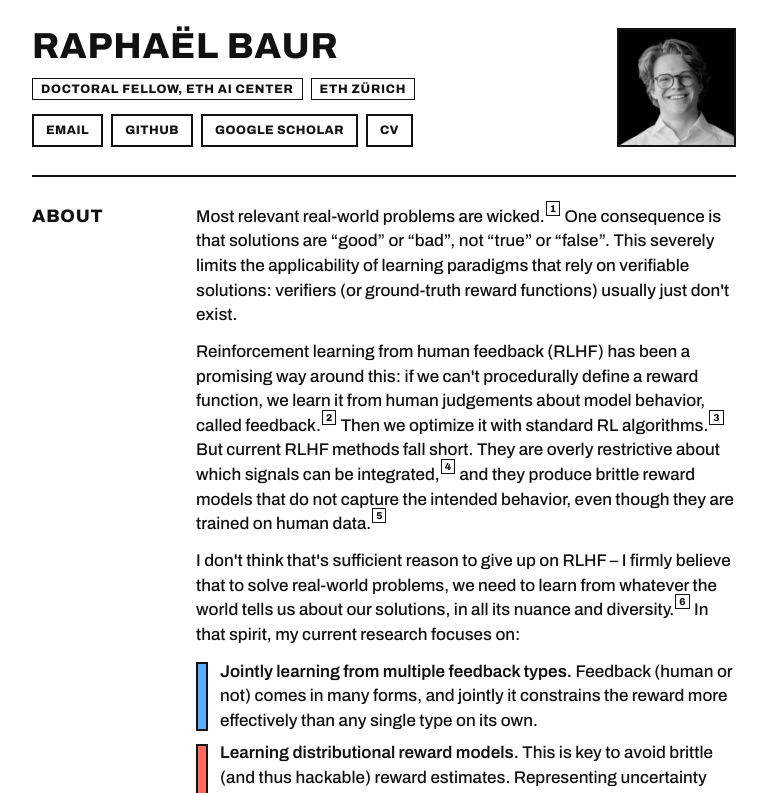
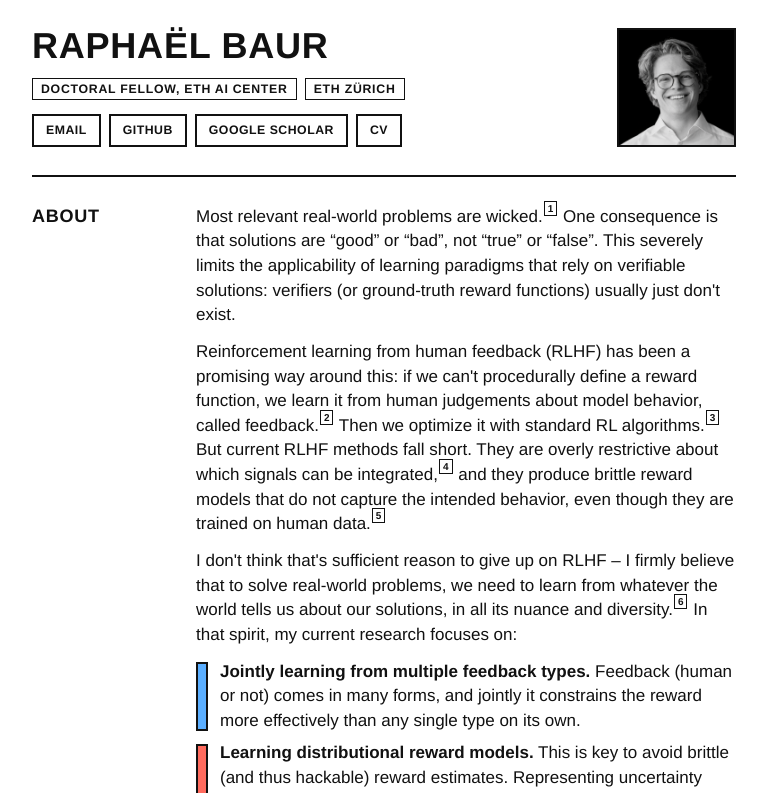
Before and after one commit to rabaur/personal-website, a Next.js app: page / in a window 1280 px wide. Shown: the top 793 px of the page, without its empty margins (256-1023 px from the left). Built offline with nearby package versions, Linux system fonts and the light colour scheme.

Commit message:
changed font

```diff
--- a/app/globals.css
+++ b/app/globals.css
@@ -4,7 +4,7 @@
 /*
   Brutalist · Swiss · Minimal — site rules.
   Follows style-kit README §1–§7: 2 px ink borders, zero radius, no shadows,
-  Archivo everywhere, uppercase tracked labels, one highlight colour per view.
+  Helvetica everywhere, uppercase tracked labels, one highlight colour per view.
   Values come from tokens.css; the web scale is the figure scale × --web-scale.
 */
 
--- a/app/layout.tsx
+++ b/app/layout.tsx
@@ -1,14 +1,8 @@
 import type { Metadata } from "next";
-import { Archivo, Barlow_Condensed, Crimson_Pro } from "next/font/google";
+import { Barlow_Condensed, Crimson_Pro } from "next/font/google";
 import { Header } from "@/components/Header";
 import { Footer } from "@/components/Footer";
 import "./globals.css";
-
-const archivo = Archivo({
-  subsets: ["latin"],
-  weight: ["500", "600", "700", "800"],
-  variable: "--font-archivo",
-});
 
 const barlowCondensed = Barlow_Condensed({
   subsets: ["latin"],
@@ -42,7 +36,7 @@ export default function RootLayout({
   return (
     <html
       lang="en"
-      className={`${archivo.variable} ${barlowCondensed.variable} ${crimsonPro.variable}`}
+      className={`${barlowCondensed.variable} ${crimsonPro.variable}`}
     >
       <body>
         <main className="board">
--- a/app/tokens.css
+++ b/app/tokens.css
@@ -1,6 +1,6 @@
 /* Brutalist / Swiss figure style — tokens. Link this file; do not hard-code values. */
 /* Copied from .claude/skills/style-kit/tokens.css. Fonts are self-hosted via next/font in app/layout.tsx,
-   which sets --font-archivo and --font-barlow-condensed on <html>. */
+   which sets --font-barlow-condensed on <html>. Body font is system Helvetica. */
 
 :root {
   /* ink & paper */
@@ -30,7 +30,7 @@
   --shadow: none;         /* never */
 
   /* type */
-  --font-sans: var(--font-archivo), "Archivo", "Helvetica Neue", Helvetica, Arial, sans-serif;
+  --font-sans: "Helvetica Neue", Helvetica, Arial, sans-serif;
   --font-condensed: var(--font-barlow-condensed), "Barlow Condensed", "Archivo Narrow", "Arial Narrow", sans-serif; /* dense token runs, glyph letters */
   --font-math: "Latin Modern Math", "STIX Two Math", "Cambria Math", serif;         /* prefer MathJax→SVG */
   --w-body: 500;
```
